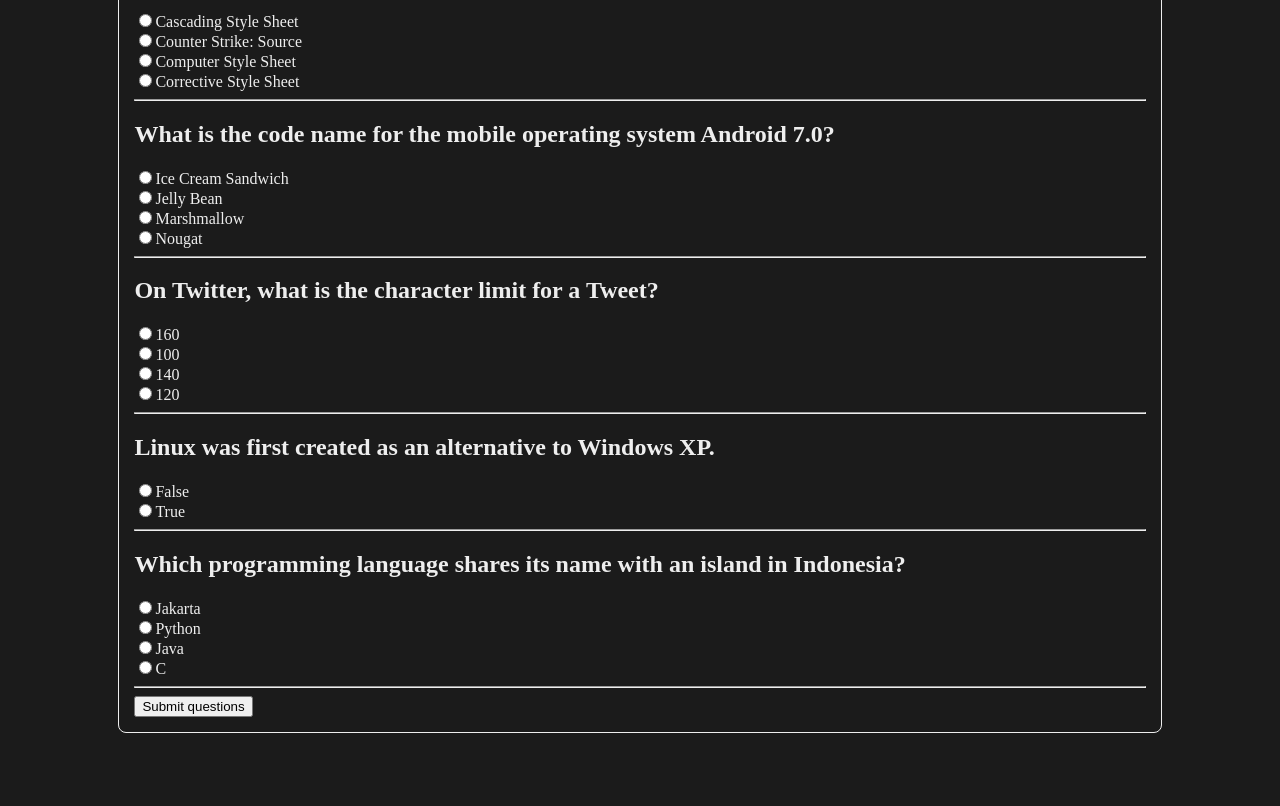
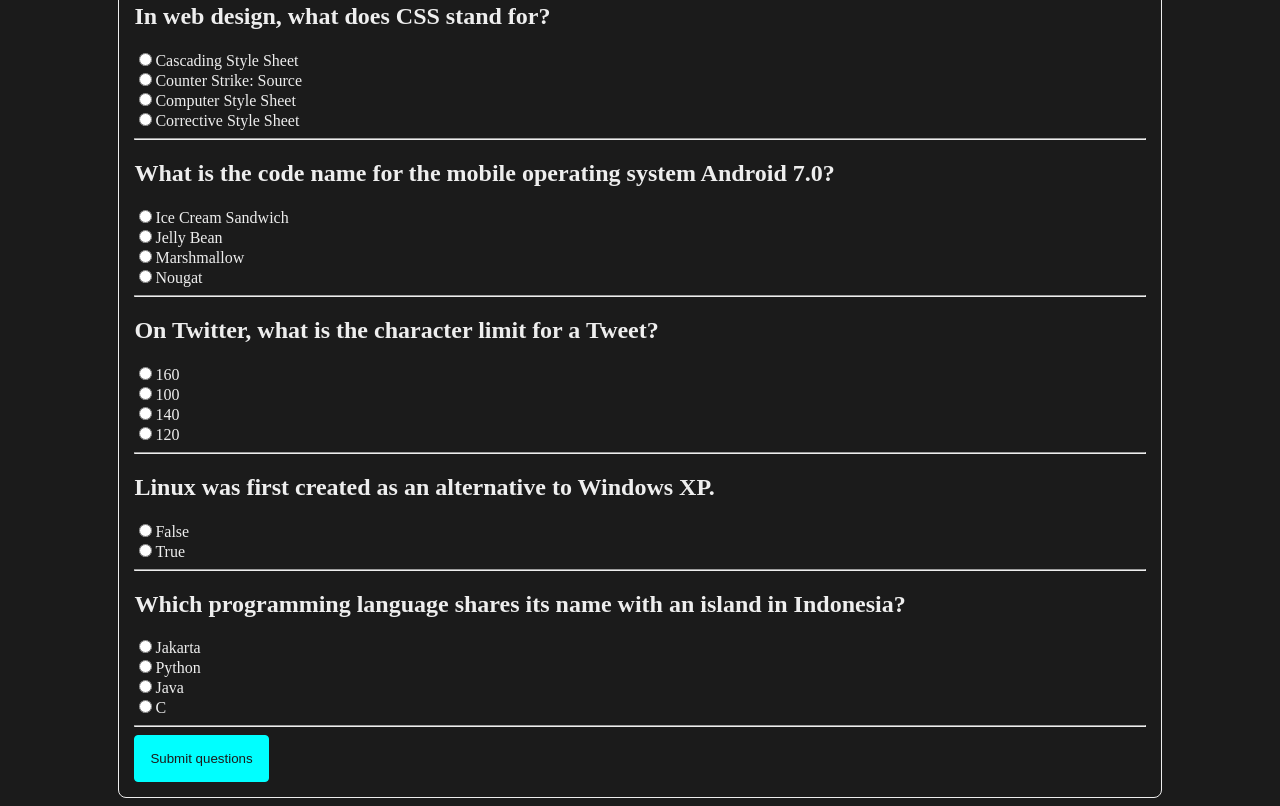
Before and after one commit to DritaSkeraj/M1-Quiz-App, a plain HTML site: page index.html in a window 1280 px wide. Shown: the part 883-1689 px from the top of the page. Before the commit the page ends 1624 px from the top, so only its background shows below. Drawn offline with Linux system fonts and the light colour scheme.

Commit message:
made css changes

```diff
--- a/style.css
+++ b/style.css
@@ -5,7 +5,8 @@
 }
 h1{
     color: aqua;
-    text-shadow: -2px 5px 5px 15px rgba(0, 255, 255, 0.726);
+    text-shadow: -2px 5px 15px rgba(0, 255, 255, 0.726);
+    font-size: 3em;
 }
 #container{
     border: 1px solid #eee;
@@ -18,3 +19,10 @@
     font-size: 2em;
     color: aqua;
 }
+button{
+    background-color: aqua;
+    padding: 15px;
+    color: #1b1b1b;
+    border: 1px solid aqua;
+    border-radius: 4px;
+}
```
